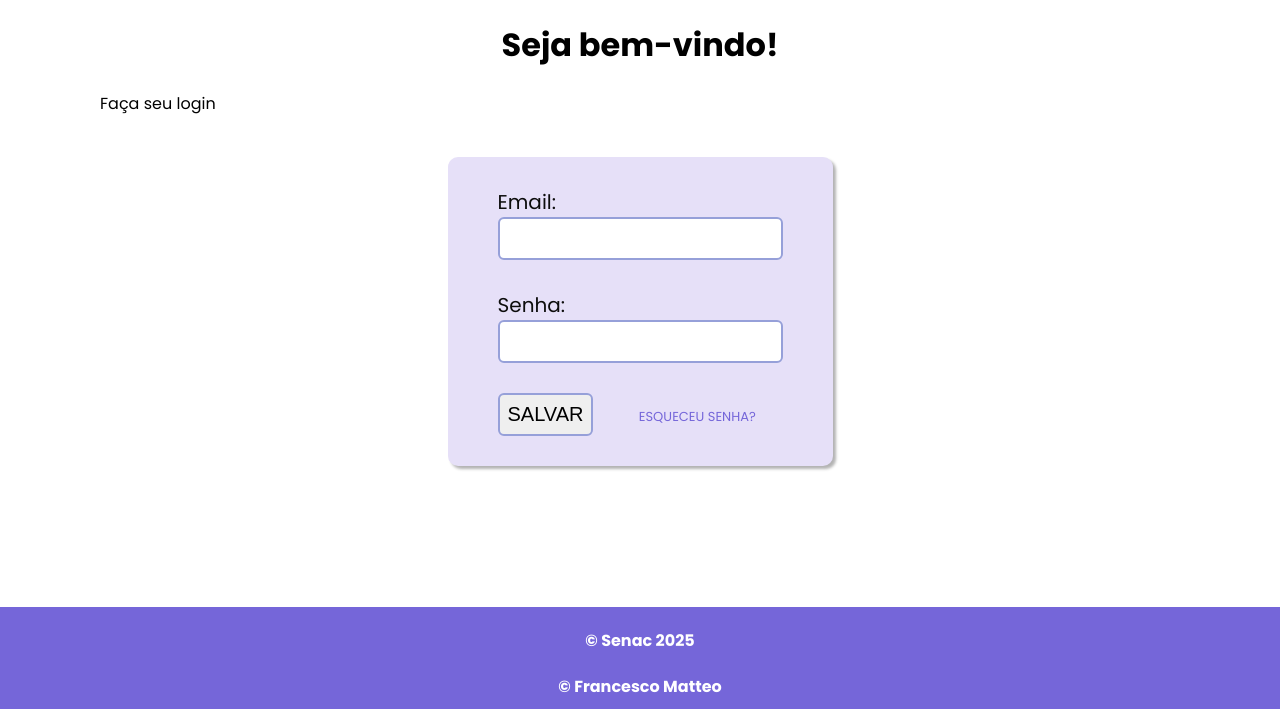
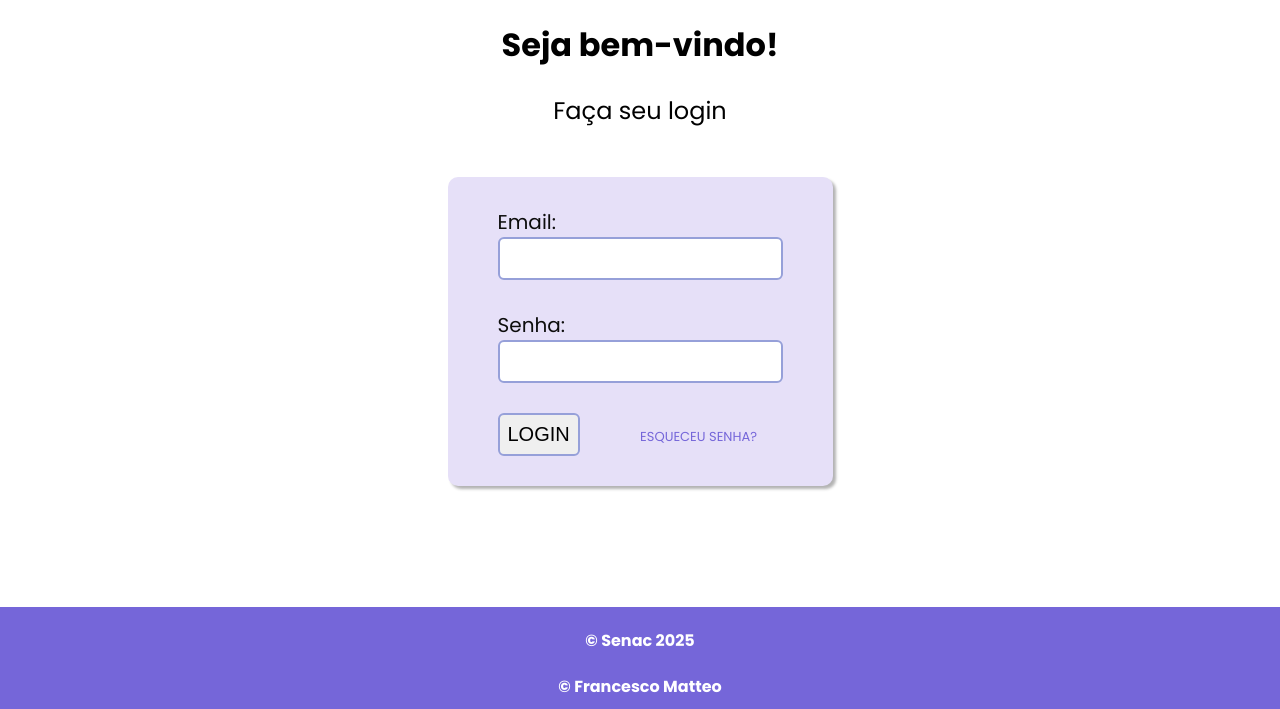
Before and after one commit to FranBR76/agendaSenac2025, a PHP site: page /login.php in a window 1280 px wide. Shown: the part 91-800 px from the top of the page. Run offline with PHP 8.4, Linux system fonts and the light colour scheme.

Commit message:
Sistema de login e logout funcionando e estilizado 	modified:   classes/usuario.class.php 	modified:   css/style.css 	modified:   gestaoUsuario.php 	modified:   inc/header.inc.php 	modified:   index.php 	modified:   login.php 	new file:   sair.php

```diff
--- a/classes/usuario.class.php
+++ b/classes/usuario.class.php
@@ -1,5 +1,5 @@
 <?php
-require 'conexao.class.php';
+require_once 'conexao.class.php';
 
 class Usuario {
     private $id;
@@ -79,7 +79,7 @@ class Usuario {
                 return array();
             }
         }
-        catch(PDOExcepiton $ex) {
+        catch(PDOException $ex) {
             echo "ERRO: ".$ex->getMessage();
         }
     }
--- a/css/style.css
+++ b/css/style.css
@@ -13,6 +13,13 @@ margin-inline: auto;
 
 
 }
+
+p {
+    text-align: center;
+    font-size: x-large;
+}
+
+
 
 .titulo{
 font-size: 40px;
@@ -37,7 +44,7 @@ font-size: 40px;
     padding: 0;
     background-color: transparent;
     font-size: small;
-    margin-left: 40px;
+    margin-left: 55px;
 
 }
 
@@ -45,6 +52,12 @@ font-size: 40px;
     text-decoration: underline;
     background-color: transparent;
     color: #7566D9;
+}
+
+.sair {
+    float: right;
+    background-color: lightcoral;
+
 }
 
 
--- a/gestaoUsuario.php
+++ b/gestaoUsuario.php
@@ -10,7 +10,7 @@ $fn = new Funcoes();
 <h1 class="titulo">Usuários</h1>
 <button><a href="adicionarUsuario.php">ADICIONAR</a></button>
 <button><a href="index.php">CONTATOS</a></button>
-
+   <a class="sair" href="sair.php">SAIR</a>
 <table border="3" width="100%" >
     <tr>
         <th>ID</th>
--- a/inc/header.inc.php
+++ b/inc/header.inc.php
@@ -18,5 +18,6 @@
 
         <header>
             <h1>Agenda Senac 2025</h1>
+
         </header>
         <div class="main">
--- a/login.php
+++ b/login.php
@@ -1,10 +1,12 @@
 <?php
 session_start();
+require "inc/header.inc.php";
+
 
 require 'classes/usuario.class.php';
 if(!empty($_POST['email'])){
     $email = addslashes($_POST['email']);
-    $senha = addslashes($_POST['senha']);
+    $senha = md5($_POST['senha']);
 
     $usuario = new Usuario();
     if($usuario->fazerLogin($email, $senha)){
@@ -12,11 +14,9 @@ if(!empty($_POST['email'])){
         exit();
     }
     else {
-        echo '<span style="color: red;">'."Usuario e/ou senha incorretos!".'</span>';
+        echo '<span style="color: red; justify-content: center; font-size: 24px;">'."Usuario e/ou senha incorretos!".'</span>';
     }
 }
-
-require "inc/header.inc.php";
 
 
 ?>
@@ -33,7 +33,7 @@ require "inc/header.inc.php";
         <input type="email" name="email"> <br><br>
         Senha: <br>
         <input type="password" name="senha"> <br><br>
-        <input type="submit" value="SALVAR">
+        <input type="submit" value="LOGIN">
 
         <a class="esqueceuSenha" href="esqueceuSenha.php">ESQUECEU SENHA?</a>
 
--- /dev/null
+++ b/sair.php
@@ -0,0 +1,6 @@
+<?php
+
+session_start();
+
+unset($_SESSION['logado']);
+header('Location: login.php');
```
Also changed, not shown: index.php (+13 -2 lines).
